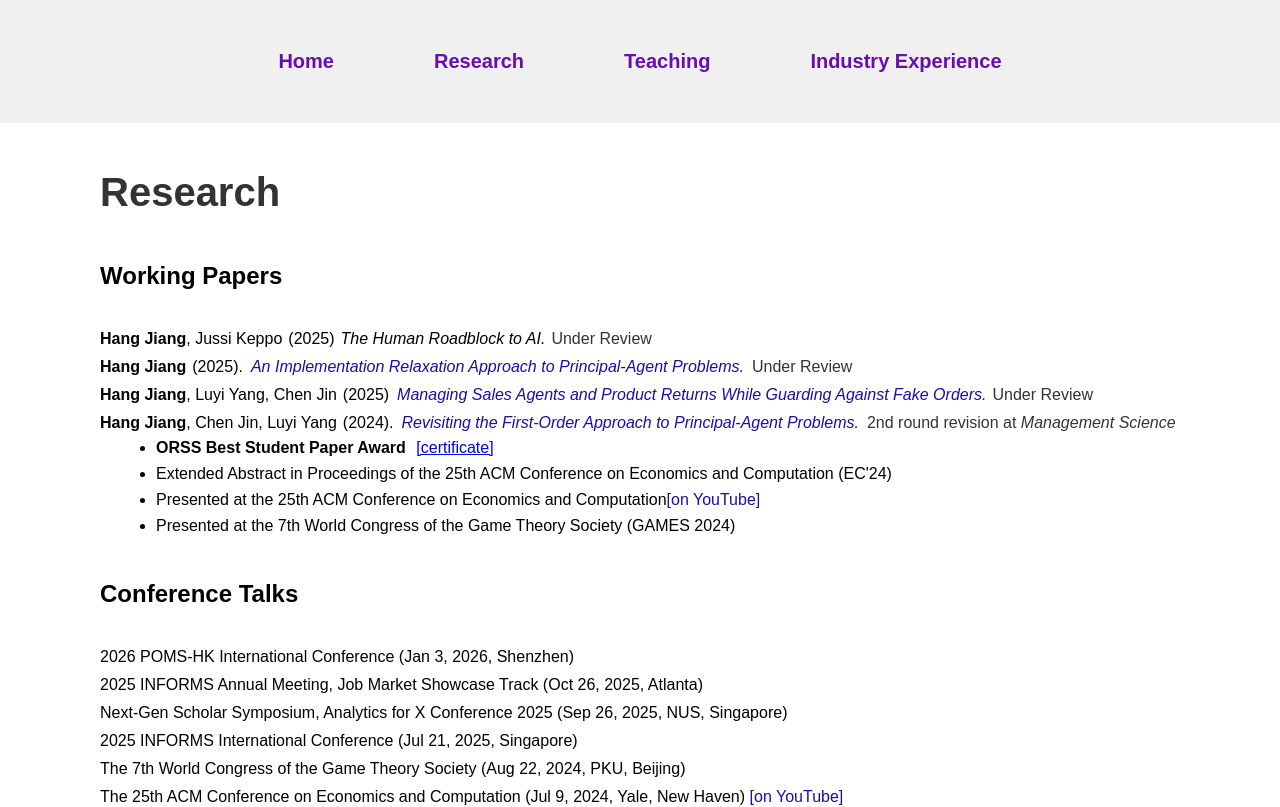
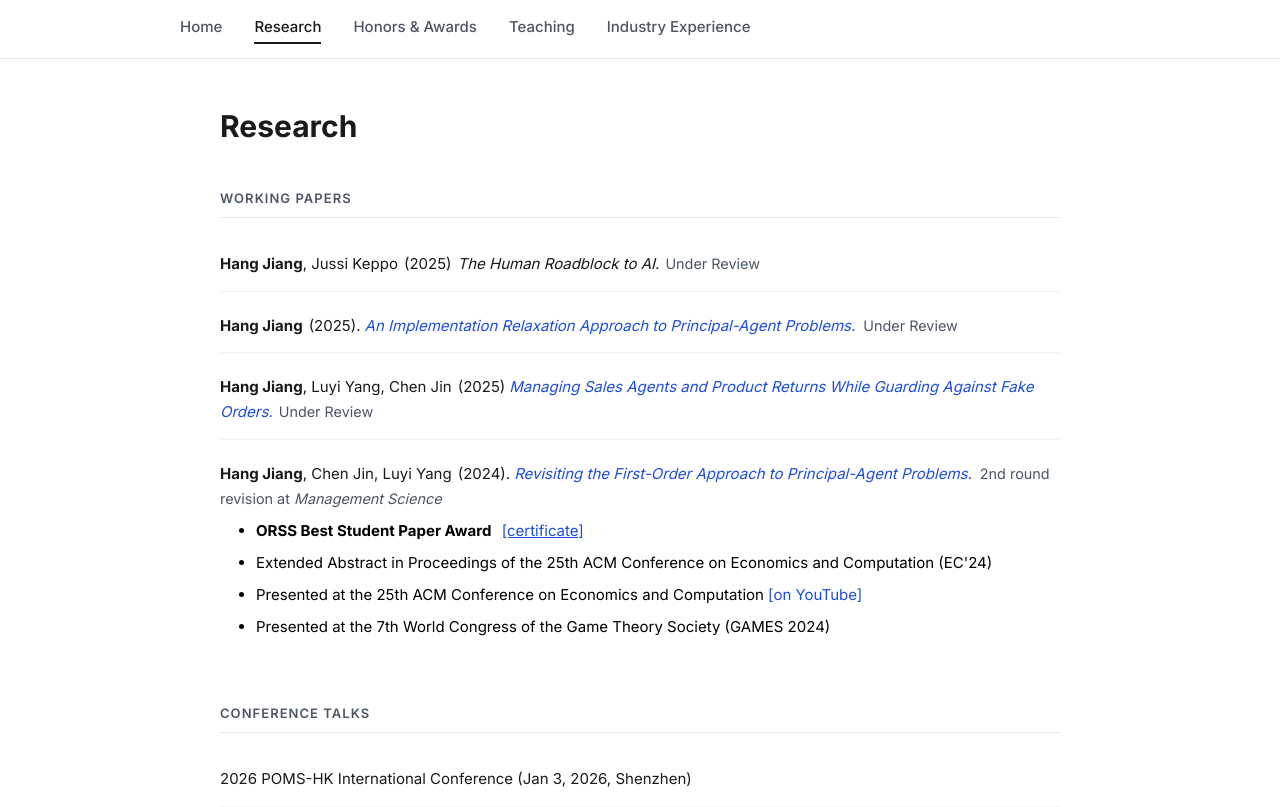
Before and after one commit to JHaaa/jianghang.github.io, a Next.js app: page /research in a window 1280 px wide. Shown: the top 807 px of the page. Built offline with nearby package versions, Linux system fonts and the light colour scheme.

Commit message:
redesign academic website

```diff
--- a/src/app/globals.css
+++ b/src/app/globals.css
@@ -1,28 +1,75 @@
 /* globals.css */
+
+:root {
+  --text-primary: #1a1a1a;
+  --text-secondary: #4b5563;
+  --accent: #1d4ed8;
+  --accent-hover: #1e3a8a;
+  --border: #e5e7eb;
+  --bg: #ffffff;
+  --page-max: 920px;
+  --page-pad: clamp(1.25rem, 4vw, 2.5rem);
+}
+
+*, *::before, *::after {
+  box-sizing: border-box;
+}
 
 body {
   margin: 0;
-  font-family: Arial, sans-serif;
+  font-family: var(--font-inter, 'Inter', -apple-system, BlinkMacSystemFont, 'Segoe UI', sans-serif);
+  font-size: 16px;
+  line-height: 1.7;
+  color: var(--text-primary);
+  background-color: var(--bg);
+  -webkit-font-smoothing: antialiased;
+  -moz-osx-font-smoothing: grayscale;
 }
 
-nav a {
-  font-size: 1rem;
-  color: #6a0dad;
-  text-decoration: none;
-  transition: color 0.3s;
-}
-
-nav a:hover {
-  color: #333;
+h1, h2, h3, h4 {
+  line-height: 1.3;
+  color: var(--text-primary);
+  margin-top: 0;
 }
 
 h1 {
-  font-size: 2.5rem;
-  color: #333;
+  font-size: 1.875rem;
+  font-weight: 700;
+  margin-bottom: 1.25rem;
+}
+
+h2 {
+  font-size: 1.375rem;
+  font-weight: 600;
+  margin-bottom: 1rem;
+}
+
+h3 {
+  font-size: 1.0625rem;
+  font-weight: 600;
+  margin-bottom: 0.75rem;
 }
 
 p {
-  font-size: 1.2rem;
-  color: #333;
-  line-height: 1.6;
+  margin: 0 0 0.875rem;
+  color: var(--text-primary);
+  line-height: 1.7;
 }
+
+a {
+  color: var(--accent);
+  text-decoration: none;
+}
+
+a:hover {
+  text-decoration: underline;
+}
+
+ul, ol {
+  margin: 0;
+  padding-left: 1.25rem;
+}
+
+li {
+  margin-bottom: 0.5rem;
+}
--- /dev/null
+++ b/src/app/honors/HonorsPage.module.css
@@ -0,0 +1,31 @@
+.container {
+  max-width: var(--page-max);
+  margin: 0 auto;
+  padding: 3rem var(--page-pad);
+}
+
+.list {
+  list-style: none;
+  padding: 0;
+  margin: 0;
+}
+
+.list li {
+  padding: 0.875rem 0;
+  border-bottom: 1px solid #f3f4f6;
+  line-height: 1.65;
+  font-size: 0.9375rem;
+}
+
+.list li:last-child {
+  border-bottom: none;
+}
+
+.link {
+  color: var(--accent);
+  text-decoration: none;
+}
+
+.link:hover {
+  text-decoration: underline;
+}
--- a/src/app/layout.tsx
+++ b/src/app/layout.tsx
@@ -1,20 +1,23 @@
 import './globals.css';
 import { ReactNode } from 'react';
-import Link from 'next/link';
+import { Inter } from 'next/font/google';
+import Navbar from '@/components/Navbar';
+
+const inter = Inter({
+  subsets: ['latin'],
+  variable: '--font-inter',
+  display: 'swap',
+});
+
+export const metadata = {
+  title: "JIANG Hang's Personal Website",
+};
 
 export default function RootLayout({ children }: { children: ReactNode }) {
   return (
-    <html lang="en">
-      <head>
-        <title>JIANG Hang&apos;s Personal Website</title>
-      </head>
+    <html lang="en" className={inter.variable}>
       <body>
-        <nav style={{ display: 'flex', justifyContent: 'center', gap: '100px', padding: '50px', backgroundColor: '#f0f0f0' }}>
-          <Link href="/" style={{ fontSize: '20px', fontWeight: 'bold' }}>Home</Link>
-          <Link href="/research" style={{ fontSize: '20px', fontWeight: 'bold' }}>Research</Link>
-          <Link href="/teaching" style={{ fontSize: '20px', fontWeight: 'bold' }}>Teaching</Link>
-          <Link href="/web3-experience" style={{ fontSize: '20px', fontWeight: 'bold' }}>Industry Experience</Link>
-        </nav>
+        <Navbar />
         <main>{children}</main>
       </body>
     </html>
--- a/src/app/research/ResearchPage.module.css
+++ b/src/app/research/ResearchPage.module.css
@@ -1,66 +1,61 @@
 .container {
-  padding: 20px;
-  display: flex;
-  flex-direction: column;
-  align-items: left;
-  text-align: left;
-  max-width: 1080px;
+  max-width: var(--page-max);
   margin: 0 auto;
-}
-
-.listContainer {
-  margin-top: 20px;
+  padding: 3rem var(--page-pad);
 }
 
 .header {
-  margin-top: 20px;
-  font-size: 1.5em;
-  font-weight: bold;
+  font-size: 0.8125rem;
+  font-weight: 600;
+  text-transform: uppercase;
+  letter-spacing: 0.08em;
+  color: var(--text-secondary);
+  margin-top: 2.75rem;
+  margin-bottom: 1.25rem;
+  padding-bottom: 0.625rem;
+  border-bottom: 1px solid var(--border);
 }
 
 .customList {
-  list-style-type: none;
+  list-style: none;
   padding: 0;
+  margin: 0;
 }
 
-.customList li {
-  margin-bottom: 10px;
+.customList > li {
+  padding: 0.875rem 0;
+  border-bottom: 1px solid #f3f4f6;
+  line-height: 1.65;
+  font-size: 0.9375rem;
 }
 
-.link {
-  color: #1a0dab;         /* 柔和蓝灰 */
-  text-decoration: none;
-  transition: color 0.2s ease;
-}
-
-.link:hover {
-  color: #1a0dab;         /* 鼠标悬停变主蓝色 */
-  text-decoration: underline;
+.customList > li:last-child {
+  border-bottom: none;
 }
 
 .paperLink {
   font-style: italic;
-  color: #1a0dab;
+  color: var(--accent);
   text-decoration: none;
-  margin-left: 8px;
-  transition: color 0.2s ease;
+  margin-left: 4px;
 }
 
 .paperLink:hover {
-  color: #d93025;
+  text-decoration: underline;
 }
 
 .underReview {
   margin-left: 8px;
+  color: var(--text-secondary);
   font-style: normal;
-  color: #333;
+  font-size: 0.9rem;
 }
 
-/* 让子行更透气的行距与间距 */
-.subItem {
-  display: block;
-  margin-top: 6px;
-  line-height: 1.2;
+.link {
+  color: var(--accent);
+  text-decoration: none;
 }
 
-/* 其余你已有样式保持不变 */
+.link:hover {
+  text-decoration: underline;
+}
--- a/src/app/research/page.tsx
+++ b/src/app/research/page.tsx
@@ -9,20 +9,12 @@ const ResearchPage = () => {
       <h3 className={styles.header}>Working Papers</h3>
       <ul className={styles.customList}>
 
-      {/* <li>
-  <strong>Hang Jiang</strong>, Jussi Keppo, Kimon Drakopoulos
-  <span style={{ marginLeft: '6px' }}>(2025)</span>
-  <em style={{ marginLeft: '6px' }}>Data Competition under the AI Flywheel Effect.</em>
-  <span className={styles.underReview} style={{ marginLeft: '6px' }}>Manuscript in Preparation</span>
-      </li> */}
-
         <li>
           <strong>Hang Jiang</strong>, Jussi Keppo
           <span style={{ marginLeft: '6px' }}>(2025)</span>
           <em style={{ marginLeft: '6px' }}>The Human Roadblock to AI.</em>
           <span className={styles.underReview} style={{ marginLeft: '6px' }}>Under Review</span>
         </li>
-
 
         <li>
           <strong>Hang Jiang</strong>
@@ -49,11 +41,8 @@ const ResearchPage = () => {
           >
             Managing Sales Agents and Product Returns While Guarding Against Fake Orders.
           </a>
-  <span className={styles.underReview} style={{ marginLeft: '6px' }}>
-    Under Review
-  </span>
+          <span className={styles.underReview} style={{ marginLeft: '6px' }}>Under Review</span>
         </li>
-
 
         <li>
           <strong>Hang Jiang</strong>, Chen Jin, Luyi Yang
@@ -69,9 +58,7 @@ const ResearchPage = () => {
           <span className={styles.underReview}>
             2nd round revision at <em>Management Science</em>
           </span>
-
-  {/* 📍 子项部分用 <ul><li> 替换，自动生成圆点 */}
-  <ul style={{ marginTop: '0.5rem', marginLeft: '1rem', lineHeight: '1', color: '#000', listStyleType: 'disc' }}>
+          <ul style={{ marginTop: '0.5rem', marginLeft: '1rem', lineHeight: '1.6', color: '#000', listStyleType: 'disc' }}>
             <li>
               <strong>ORSS Best Student Paper Award</strong>{' '}
               <a
@@ -83,12 +70,11 @@ const ResearchPage = () => {
                 [certificate]
               </a>
             </li>
-
             <li>
-    Extended Abstract in Proceedings of the 25th ACM Conference on Economics and Computation (EC&apos;24){' '}
+              Extended Abstract in Proceedings of the 25th ACM Conference on Economics and Computation (EC&apos;24)
             </li>
             <li>
-      Presented at the 25th ACM Conference on Economics and Computation
+              Presented at the 25th ACM Conference on Economics and Computation{' '}
               <a
                 href="https://www.youtube.com/watch?v=6VRMU8f5dT8"
                 target="_blank"
@@ -108,17 +94,11 @@ const ResearchPage = () => {
 
       <h3 className={styles.header}>Conference Talks</h3>
       <ul className={styles.customList}>
-      <li>
-          2026 POMS-HK International Conference (Jan 3, 2026, Shenzhen)
-        </li>
-        <li>
-           2025 INFORMS Annual Meeting, Job Market Showcase Track (Oct 26, 2025, Atlanta)
-        </li>
+        <li>2026 POMS-HK International Conference (Jan 3, 2026, Shenzhen)</li>
+        <li>2025 INFORMS Annual Meeting, Job Market Showcase Track (Oct 26, 2025, Atlanta)</li>
         <li>Next-Gen Scholar Symposium, Analytics for X Conference 2025 (Sep 26, 2025, NUS, Singapore)</li>
         <li>2025 INFORMS International Conference (Jul 21, 2025, Singapore)</li>
-        <li>
-          The 7th World Congress of the Game Theory Society (Aug 22, 2024, PKU, Beijing)
-        </li>
+        <li>The 7th World Congress of the Game Theory Society (Aug 22, 2024, PKU, Beijing)</li>
         <li>
           The 25th ACM Conference on Economics and Computation (Jul 9, 2024, Yale, New Haven){' '}
           <a
@@ -131,41 +111,6 @@ const ResearchPage = () => {
           </a>
         </li>
       </ul>
-
-      <h3 className={styles.header}>Honors and Awards</h3>
-      <ul className={styles.customList}>
-        <li>Research Excellence Postdoctoral Fellowship, University of Toronto, 2026 (declined)</li>
-        <li>
-        <a
-            className={styles.link}
-            href="/ORS_Best_Student_Paper.pdf"
-            target="_blank"
-            rel="noopener noreferrer"
-          >
-            ORSS Best Student Paper Award
-          </a>, Singapore 2025  </li>
-        <li><a             className={styles.link}
-            href="https://iora.nus.edu.sg/afx2025/ngss-2025/"
-            target="_blank"
-            rel="noopener noreferrer"
-          > Finalist, Next-Gen Scholar&apos;s Symposium </a>{' '}, Singapore 2025</li>
-        <li>
-          <a
-            className={styles.link}
-            href="https://credentials.nus.edu.sg/14ac0f01-5f69-4f80-9c2b-95c3e9678b91#acc.qJiAIzOo"
-            target="_blank"
-            rel="noopener noreferrer"
-          >
-            Research Achievement Award
-          </a>{' '}
-          , School of Computing, NUS, 2024
-        </li>
-        <li>Student Travel Grant, ACM EC Conference 2024</li>
-        <li>Research Incentive Award, School of Computing, NUS, 2023–2025</li>
-        <li>NUS Research Scholarship, NUS 2021--2025</li>
-        <li>Graduate Scholarship, SUSTech, 2017--2019 </li>
-        <li>Outstanding Undergraduate Scholarship, USTC, 2012</li>
-      </ul>
     </div>
   );
 };
--- a/src/app/teaching/TeachingPage.module.css
+++ b/src/app/teaching/TeachingPage.module.css
@@ -1,33 +1,26 @@
 .container {
-  padding: 20px;
-  display: flex;
-  flex-direction: column;
-  align-items: left;
-  text-align: left;
-  max-width: 1000px;
+  max-width: var(--page-max);
   margin: 0 auto;
+  padding: 3rem var(--page-pad);
 }
 
-.listContainer {
-  margin-top: 20px;
+.teachingContent h3 {
+  font-size: 1rem;
+  font-weight: 600;
+  margin-top: 2rem;
+  margin-bottom: 0.75rem;
+  color: var(--text-primary);
 }
 
-.header {
-  margin-top: 20px;
-  font-size: 1.5em;
-  font-weight: bold;
+.teachingContent ul {
+  list-style: disc;
+  padding-left: 1.25rem;
+  margin: 0 0 0.5rem;
 }
 
-.customList {
-  list-style-type: none;
-  padding: 0;
+.teachingContent li {
+  font-size: 0.9375rem;
+  line-height: 1.65;
+  margin-bottom: 0.375rem;
+  color: var(--text-primary);
 }
-
-.customList li {
-  margin-bottom: 10px;
-}
-
-.link {
-  color: #0070f3;
-  text-decoration: underline;
-}
--- a/src/app/web3-experience/Web3ExperiencePage.module.css
+++ b/src/app/web3-experience/Web3ExperiencePage.module.css
@@ -1,33 +1,47 @@
 .container {
-    padding: 20px;
-    display: flex;
-    flex-direction: column;
-    align-items: left;
-    text-align: left;
-    max-width: 1100px;
+  max-width: var(--page-max);
   margin: 0 auto;
+  padding: 3rem var(--page-pad);
 }
 
 .listContainer {
-    margin-top: 20px;
+  margin-top: 1rem;
 }
 
 .header {
-    margin-top: 20px;
-    font-size: 1.5em;
-    font-weight: bold;
+  font-size: 0.8125rem;
+  font-weight: 600;
+  text-transform: uppercase;
+  letter-spacing: 0.08em;
+  color: var(--text-secondary);
+  margin-top: 2.75rem;
+  margin-bottom: 1.25rem;
+  padding-bottom: 0.625rem;
+  border-bottom: 1px solid var(--border);
 }
 
 .customList {
-    list-style-type: none;
+  list-style: none;
   padding: 0;
+  margin: 0;
 }
 
 .customList li {
-    margin-bottom: 10px;
+  padding: 0.75rem 0;
+  border-bottom: 1px solid #f3f4f6;
+  font-size: 0.9375rem;
+  line-height: 1.65;
+}
+
+.customList li:last-child {
+  border-bottom: none;
 }
 
 .link {
-    color: #0070f3;
+  color: var(--accent);
+  text-decoration: none;
+}
+
+.link:hover {
   text-decoration: underline;
 }
--- /dev/null
+++ b/src/components/Navbar.module.css
@@ -0,0 +1,40 @@
+.header {
+  background-color: var(--bg);
+  border-bottom: 1px solid var(--border);
+  position: sticky;
+  top: 0;
+  z-index: 100;
+}
+
+.nav {
+  max-width: calc(var(--page-max) + 2 * var(--page-pad));
+  margin: 0 auto;
+  padding: 0 var(--page-pad);
+  display: flex;
+  align-items: center;
+  gap: 2rem;
+  height: 58px;
+  flex-wrap: wrap;
+}
+
+.link {
+  font-size: 0.9375rem;
+  font-weight: 500;
+  color: var(--text-secondary);
+  text-decoration: none;
+  padding-bottom: 3px;
+  border-bottom: 2px solid transparent;
+  transition: color 0.15s ease, border-color 0.15s ease;
+  white-space: nowrap;
+}
+
+.link:hover {
+  color: var(--text-primary);
+  text-decoration: none;
+  border-bottom-color: var(--border);
+}
+
+.active {
+  color: var(--text-primary);
+  border-bottom-color: var(--text-primary);
+}
--- a/src/components/Navbar.tsx
+++ b/src/components/Navbar.tsx
@@ -1,12 +1,33 @@
+'use client';
+
 import Link from 'next/link';
+import { usePathname } from 'next/navigation';
+import styles from './Navbar.module.css';
+
+const navLinks = [
+  { href: '/', label: 'Home' },
+  { href: '/research', label: 'Research' },
+  { href: '/honors', label: 'Honors & Awards' },
+  { href: '/teaching', label: 'Teaching' },
+  { href: '/web3-experience', label: 'Industry Experience' },
+];
 
 export default function Navbar() {
+  const pathname = usePathname();
+
   return (
-    <nav>
-      <Link href="/">Home</Link>
-      <Link href="/research">Research</Link>
-      <Link href="/teaching">Teaching</Link>
-      <Link href="/readings">Readings</Link>
-    </nav>
+    <header className={styles.header}>
+      <nav className={styles.nav}>
+        {navLinks.map(({ href, label }) => (
+          <Link
+            key={href}
+            href={href}
+            className={`${styles.link} ${pathname === href ? styles.active : ''}`}
+          >
+            {label}
+          </Link>
+        ))}
+      </nav>
+    </header>
   );
 }
```
Also changed, not shown: src/app/HomePage.module.css (added, +70 -0 lines), src/app/honors/page.tsx (added, +54 -0 lines), src/app/page.tsx (+14 -88 lines), 1 other file (tests, documents, lock files or other folders). Lines whose indentation alone changed are shown as unchanged.
